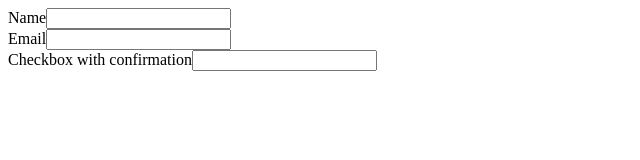
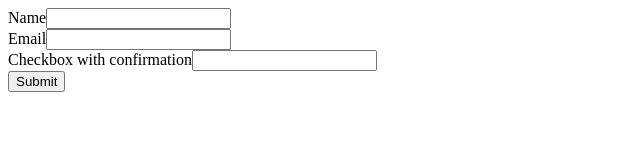
Before and after one commit to shahrzadJavadiKoushesh/AsanPadrakht-Internship, an Angular app in the folder dynamicForms/: page / in a window 1280 px wide. Shown: the top 160 px of the page, without its empty margins (0-640 px from the left). Built offline with nearby package versions, Linux system fonts and the light colour scheme.

Commit message:
add submit btn

```diff
--- a/dynamicForms/src/app/app.component.html
+++ b/dynamicForms/src/app/app.component.html
@@ -1,8 +1,9 @@
-<form [formGroup]="dynamicForm">
+<form [formGroup]="dynamicForm" (ngSubmit)="onSubmit()">
     <div *ngFor="let control of formService.getFormStructure()">
         <div *ngIf="control.hidden == 'false'">
             <label>{{control.label}}</label>
             <input [type]="control.type" [formControlName]="control.label">
         </div>
     </div>
+    <button type="submit">Submit</button>
 </form>
--- a/dynamicForms/src/app/app.component.ts
+++ b/dynamicForms/src/app/app.component.ts
@@ -25,4 +25,8 @@ export class AppComponent implements OnInit{
 
     this.dynamicForm = this.fb.group(formGroup);
   }
+
+  onSubmit() {
+    console.log(this.dynamicForm.value);
+  }
 }
```
